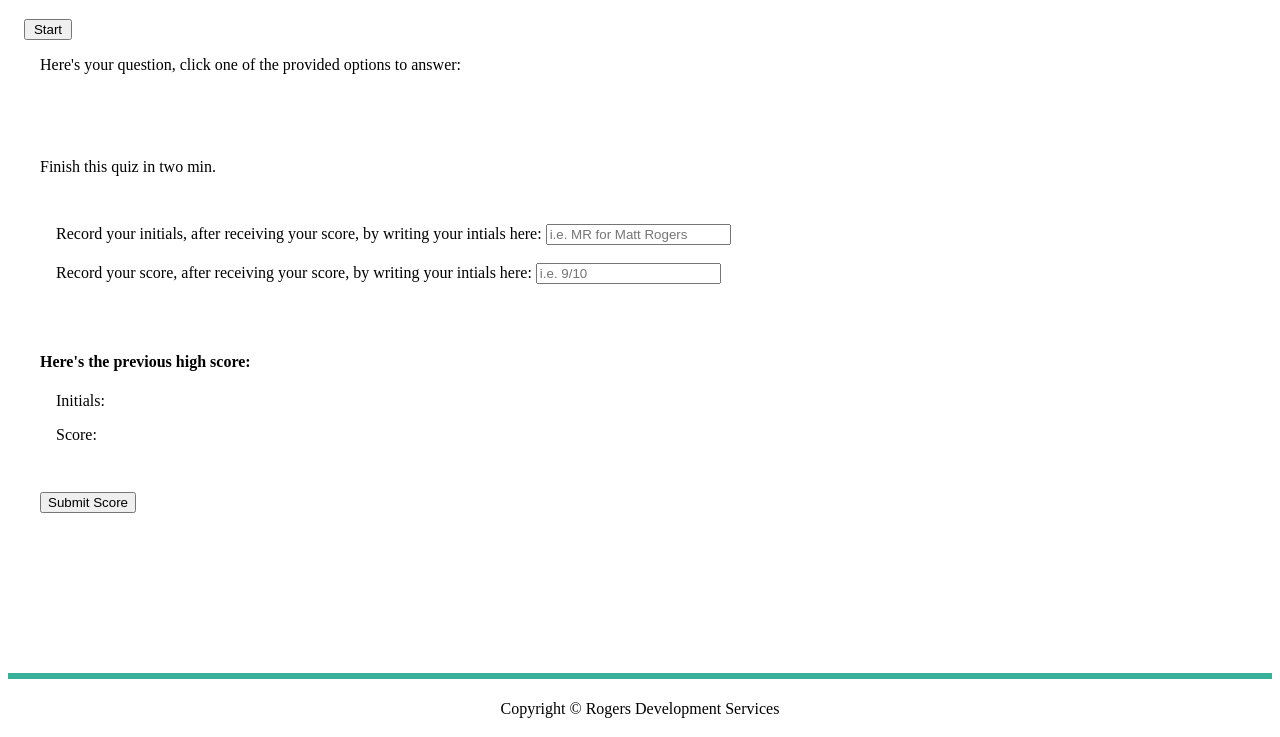
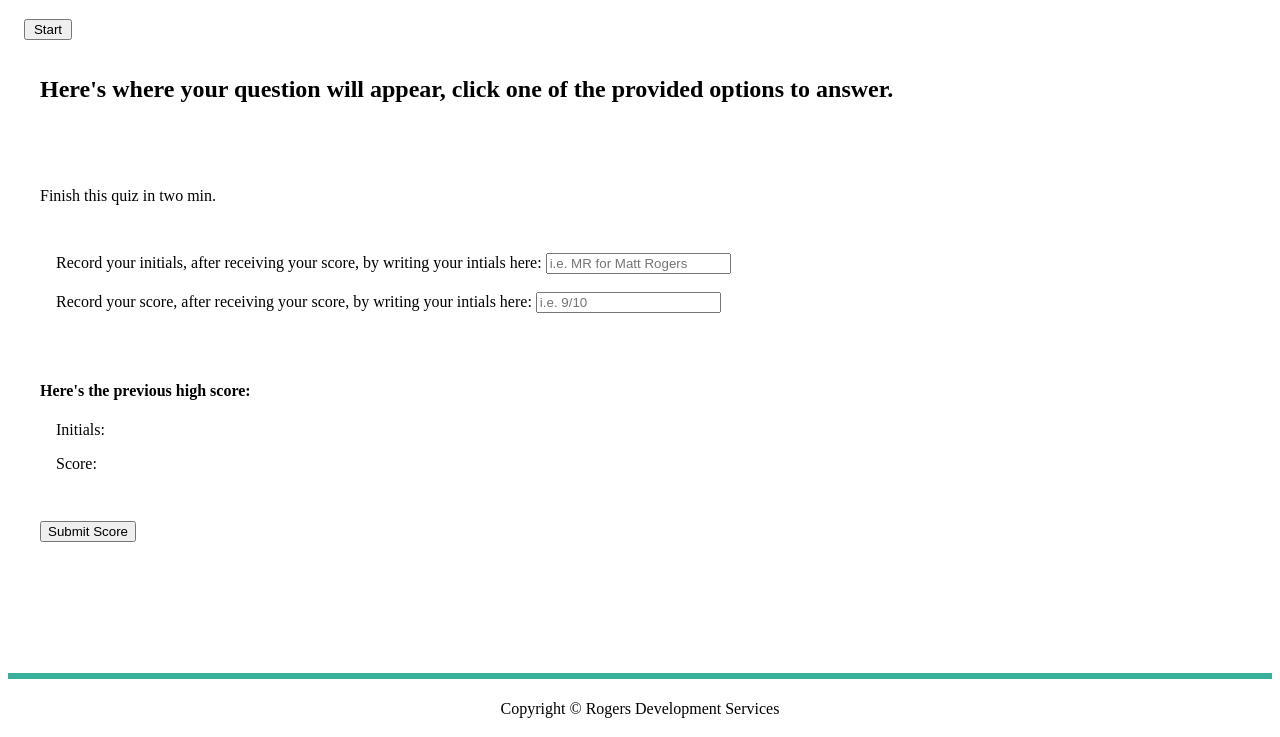
Before and after one commit to Rogers-Development-Services/Code-Quiz, a plain HTML site: page index.html in a window 1280 px wide. Shown: the part 109-846 px from the top of the page. Drawn offline with Linux system fonts and the light colour scheme.

Commit message:
Updated HTML for semantic validation.

```diff
--- a/index.html
+++ b/index.html
@@ -21,8 +21,8 @@
 
     <button id="start">Start</button>
 
-    <div id="question">Here's your question, click one of the provided options to answer:
-      <h2 id="question-title"></h2>
+    <div id="question">
+      <h2 id="question-title">Here's where your question will appear, click one of the provided options to answer.</h2>
     </div>
 
     <div id="options"></div>
```
